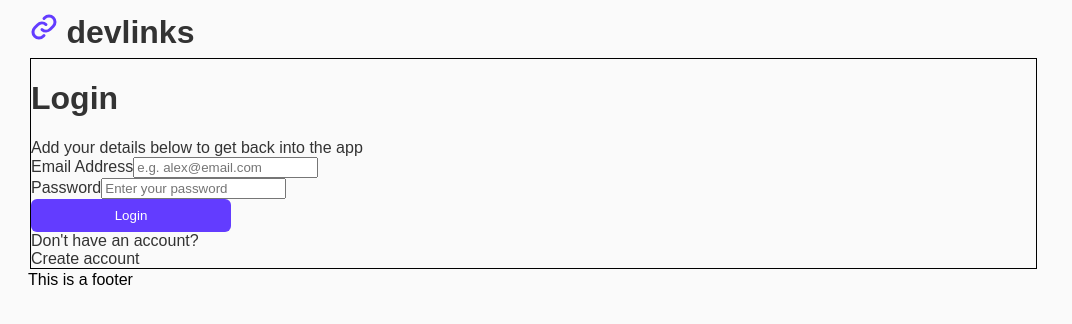
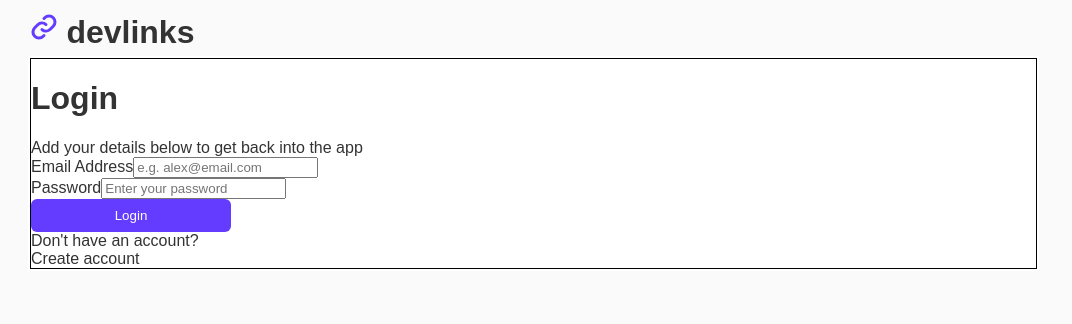
Before and after one commit to Xize-Wu/link-sharing-app, a React (Vite) app: page / in a window 1280 px wide. Shown: the top 324 px of the page, without its empty margins (0-1072 px from the left). Built offline with nearby package versions, Linux system fonts and the light colour scheme.

Commit message:
fix minor issues

```diff
--- a/src/components/AppLayout.tsx
+++ b/src/components/AppLayout.tsx
@@ -4,17 +4,6 @@ import { styled, css } from "styled-components";
 import Login from "./Login";
 import CreateAccount from "./CreateAccount";
 import { DatabaseProvider, useDatabase } from "../contexts/DatabaseContext";
-
-// const colorsVar: { [key: string]: string } = {
-//   primary: "#633CFF",
-//   secondary: "#BEADFF",
-//   disabled: "#EFEBFF",
-//   parent_component_background: "#FAFAFA",
-//   header: "333333",
-//   error: "#FF3939",
-//   notes: "#D9D9D9",
-//   child_component_background: "#FFFFFF",
-// };
 
 const sharedStyles = css`
   background-color: var(--layout-background-color);
@@ -47,13 +36,6 @@ const StyledComponent = styled.div`
   ${sharedStyles}
 `;
 
-// const StyledH1 = styled.h1`
-//   font-size: 32px;
-//   line-height: 150%;
-//   font-weight: bold;
-//   padding-left: 15px;
-// `;
-
 function AppLayout() {
   const { loginStatus } = useDatabase();
   const [authComponent, setAuthCompnent] = useState<"login" | "register">(
@@ -66,6 +48,7 @@ function AppLayout() {
     } else setAuthCompnent("login");
     console.log(authComponent);
   }
+
   return (
     <StyledLayout>
       <StyledHeader>
@@ -100,7 +83,6 @@ function AppLayout() {
           </StyledComponent>
         )}
       </main>
-      <footer>This is a footer</footer>
     </StyledLayout>
   );
 }
--- a/src/components/CreateAccount.tsx
+++ b/src/components/CreateAccount.tsx
@@ -29,9 +29,11 @@ function CreateAccount(child:CreateAccountProps) {
     email: "",
     password: "",
   });
+
   function handleEmailChange(e: React.ChangeEvent<HTMLInputElement>): void {
     setCreateAccount({ ...createAccount, email: e.target.value });
   }
+
   function handlePasswordChange(e: React.ChangeEvent<HTMLInputElement>): void {
     setCreateAccount({ ...createAccount, password: e.target.value });
   }
--- a/src/styles/GlobalStyles.ts
+++ b/src/styles/GlobalStyles.ts
@@ -3,6 +3,8 @@ import { createGlobalStyle } from "styled-components";
 const GlobalStyle = createGlobalStyle`
   :root {
     --primary-background-color: #FAFAFA;
+    --layout-background-color: #FFFFFF;
+    --primary-color:#633CFF;
     --header-text-color: #333333;
   }
 
@@ -20,15 +22,3 @@ const GlobalStyle = createGlobalStyle`
   }
 `;
 export default GlobalStyle
-/*
-const colorsVar: { [key: string]: string } = {
-  primary: "#633CFF",
-  secondary: "#BEADFF",
-  disabled: "#EFEBFF",
-  parent_component_background: "#FAFAFA",
-  header: "333333",
-  error: "#FF3939",
-  notes: "#D9D9D9",
-  child_component_background: "#FFFFFF",
-};
-*/
--- a/src/ui/InputField.tsx
+++ b/src/ui/InputField.tsx
@@ -10,9 +10,8 @@ interface InputFieldProps {
 
 }
 
-// interface StyledInputFieldProps {
-//     $bgColor:
-// }
+const StyledInputField = styled.div`
+`
 
 function InputField ({label, name,  type, value, placeholder, onChange}: InputFieldProps){
     return <div>
```
